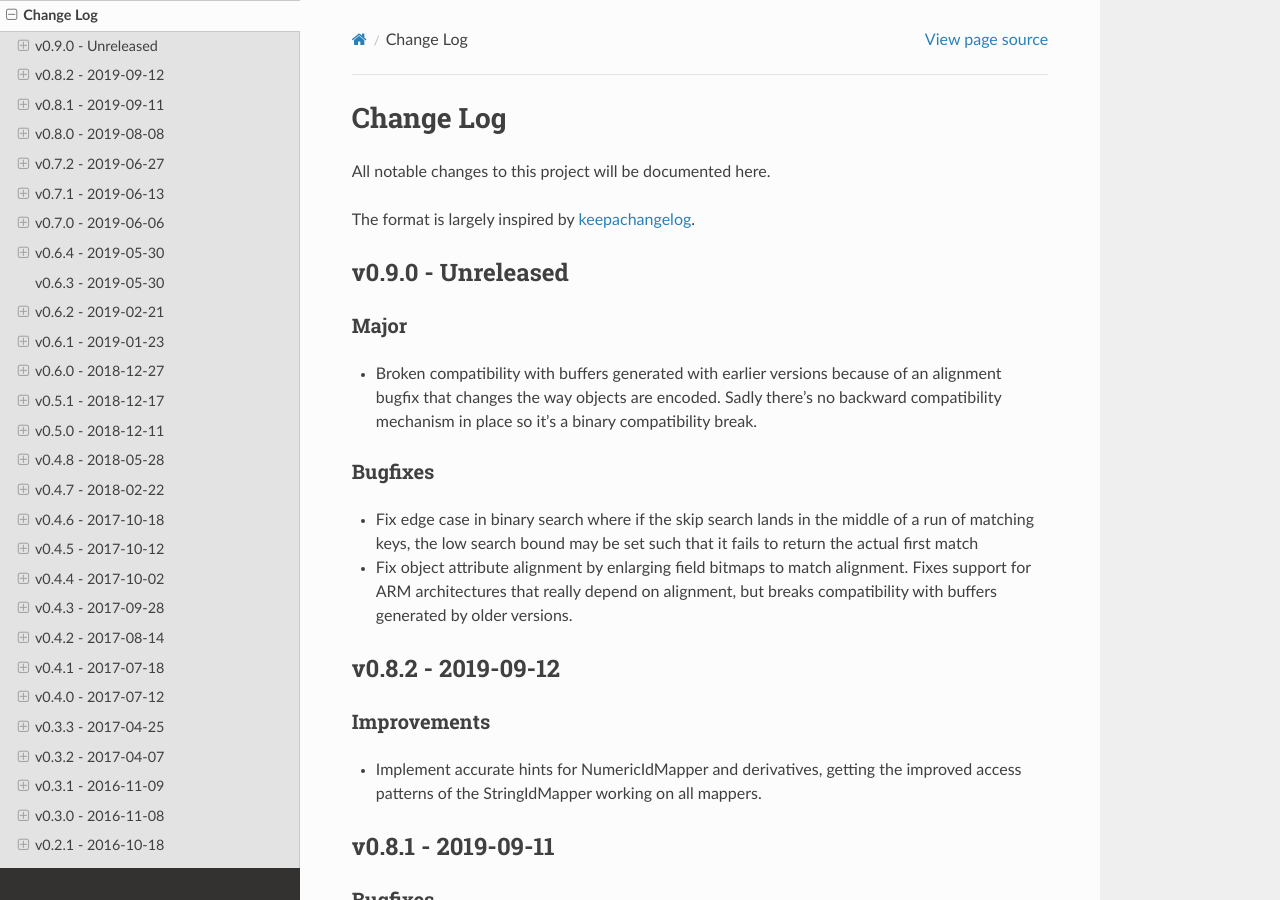
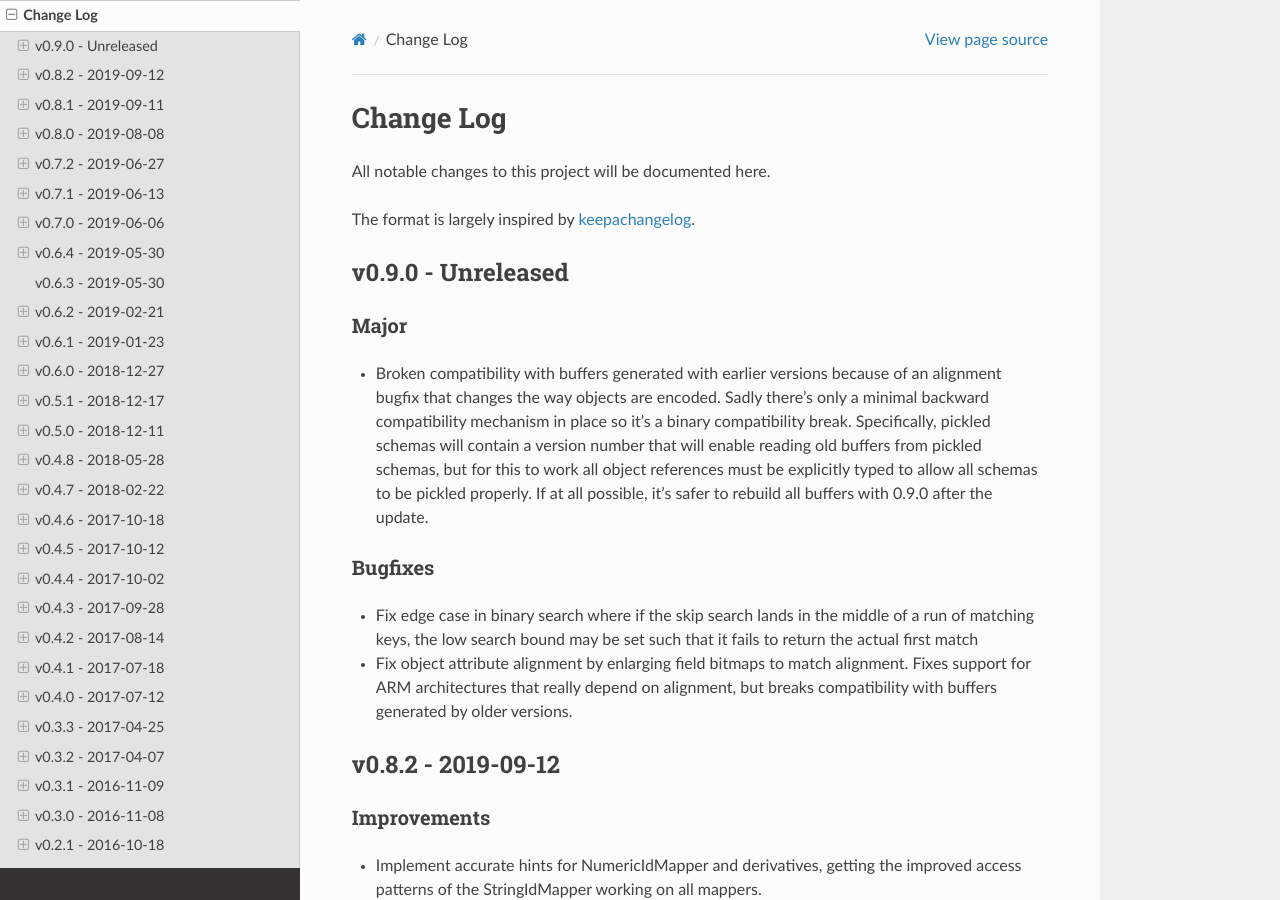
Before and after one commit to jampp/sharedbuffers, a Sphinx documentation site: the page built from doc/source/CHANGELOG.rst, in a window 1280 px wide and 900 px high. Built offline with Sphinx 7.4.7 and the Read the Docs theme 2.0.0, drawn with Linux system fonts in a browser that asks for light colours.

Commit message:
Add minimal binary backward compatibility

```diff
--- a/doc/source/CHANGELOG.rst
+++ b/doc/source/CHANGELOG.rst
@@ -13,7 +13,12 @@ Major
 
 - Broken compatibility with buffers generated with earlier versions because
   of an alignment bugfix that changes the way objects are encoded. Sadly there's
-  no backward compatibility mechanism in place so it's a binary compatibility break.
+  only a minimal backward compatibility mechanism in place so it's a binary
+  compatibility break. Specifically, pickled schemas will contain a version
+  number that will enable reading old buffers from pickled schemas, but for this
+  to work all object references must be explicitly typed to allow all schemas
+  to be pickled properly. If at all possible, it's safer to rebuild all buffers
+  with 0.9.0 after the update.
 
 Bugfixes
 --------
```
Also changed, not shown: 1 other file.
